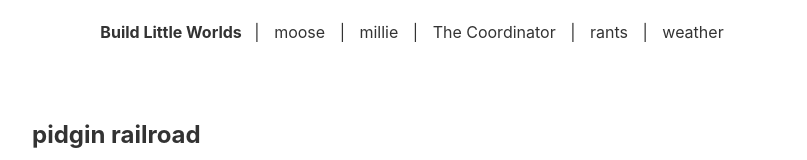
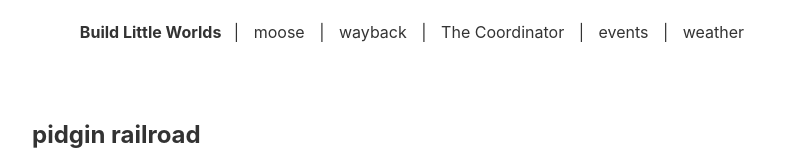
Before and after one commit to buildLittleWorlds/levit, an Astro site: page /blog/pidgin-railroad in a window 1280 px wide. Shown: the top 160 px of the page, without its empty margins (228-1035 px from the left). Built offline with nearby package versions, Linux system fonts and the light colour scheme; Astro itself is replaced by a stand-in of ours.

Commit message:
changed tags

```diff
--- a/src/content/blog/pidgin-railroad.md
+++ b/src/content/blog/pidgin-railroad.md
@@ -2,7 +2,7 @@
 title: "pidgin railroad"
 pubDate: 2024-07-22
 description: "about millie's lonely railroad song"
-tags: ["millie"]
+tags: ["moose"]
 ---
 
 millie wrote and sang [a song](https://pidgin-songs.netlify.app/for-di-other-side) ripping off obviously both the good book and one of our favorites around here (Man of Constant Sorrow) - she pulled some of the stuff from psalm 102 pidgined around like she does with em.
--- a/src/data/tags.ts
+++ b/src/data/tags.ts
@@ -5,9 +5,9 @@ export interface Tag {
 
   export const tags: Tag[] = [
     { slug: "moose", label: "moose" },
-    { slug: "millie", label: "millie" },
+    { slug: "wayback", label: "wayback" },
     { slug: "coordinator", label: "The Coordinator" },
-    { slug: "rants", label: "rants" },
+    { slug: "events", label: "events" },
     { slug: "weather", label: "weather" },
   ];
 
```
